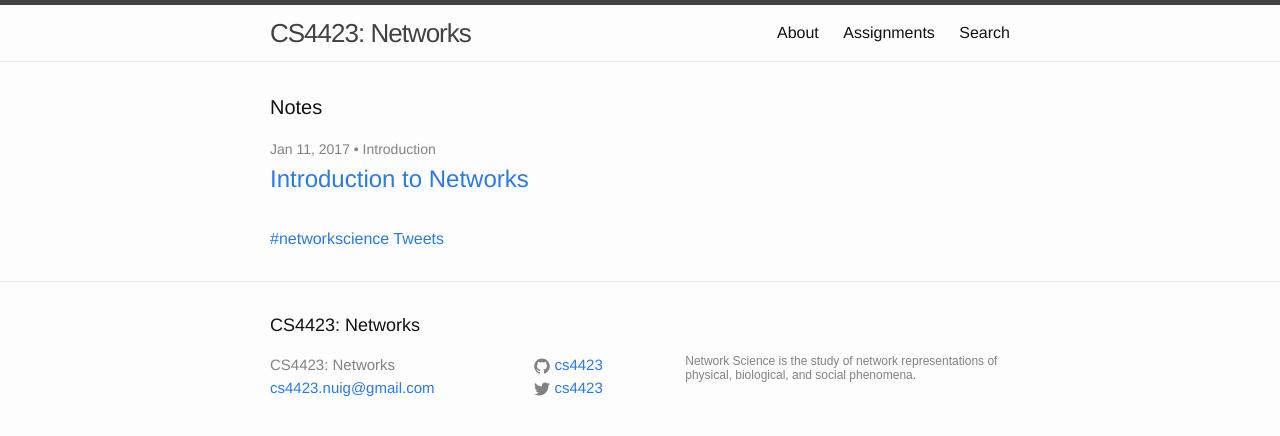
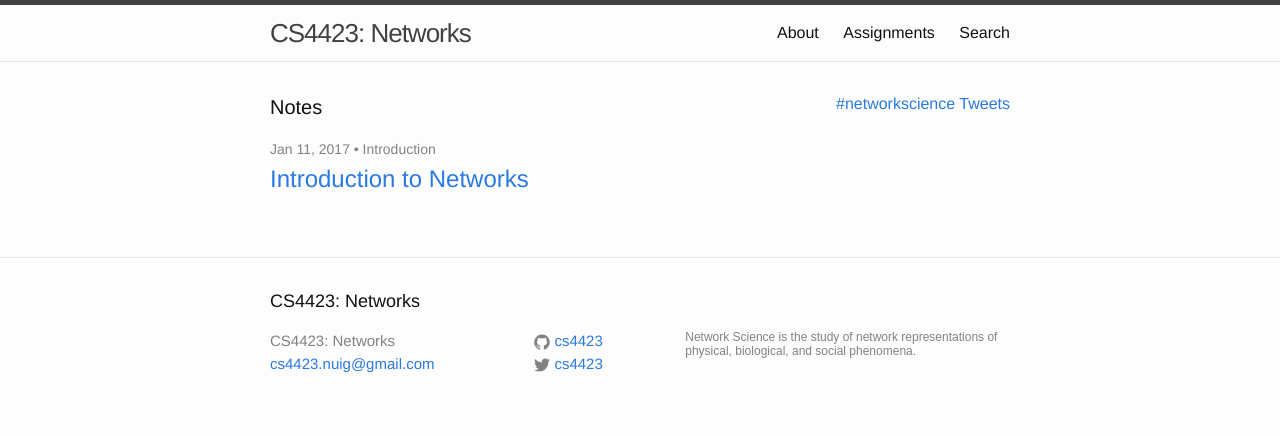
Before and after one commit to starktech23/cs4423.github.io, a Jekyll site: the page built from index.html, in a window 1280 px wide. Shown: the top 436 px of the page. Built offline with Jekyll 4.4.1, drawn with Linux system fonts in a browser that asks for light colours; a script that is not in the unit is left out; comment, search, counter and statistics services are not loaded.

Commit message:
experimental positioning of twitter

```diff
--- a/index.html
+++ b/index.html
@@ -1,6 +1,13 @@
 ---
 layout: default
 ---
+
+<div style="float: right;">
+
+            <a class="twitter-timeline" data-chrome="nofooter" data-width="300" href="https://twitter.com/hashtag/networkscience" data-widget-id="818488853996642305">#networkscience Tweets</a>
+            <script>!function(d,s,id){var js,fjs=d.getElementsByTagName(s)[0],p=/^http:/.test(d.location)?'http':'https';if(!d.getElementById(id)){js=d.createElement(s);js.id=id;js.src=p+"://platform.twitter.com/widgets.js";fjs.parentNode.insertBefore(js,fjs);}}(document,"script","twitter-wjs");</script>
+
+</div>
 
 <div class="home">
 
@@ -21,8 +28,4 @@ layout: default
   <!--
   <p class="rss-subscribe">subscribe <a href="{{ "/feed.xml" | prepend: site.baseurl }}">via RSS</a></p>
   -->
-
-            <a class="twitter-timeline" data-chrome="nofooter" data-height="300" href="https://twitter.com/hashtag/networkscience" data-widget-id="818488853996642305">#networkscience Tweets</a>
-            <script>!function(d,s,id){var js,fjs=d.getElementsByTagName(s)[0],p=/^http:/.test(d.location)?'http':'https';if(!d.getElementById(id)){js=d.createElement(s);js.id=id;js.src=p+"://platform.twitter.com/widgets.js";fjs.parentNode.insertBefore(js,fjs);}}(document,"script","twitter-wjs");</script>
-
   </div>
```
